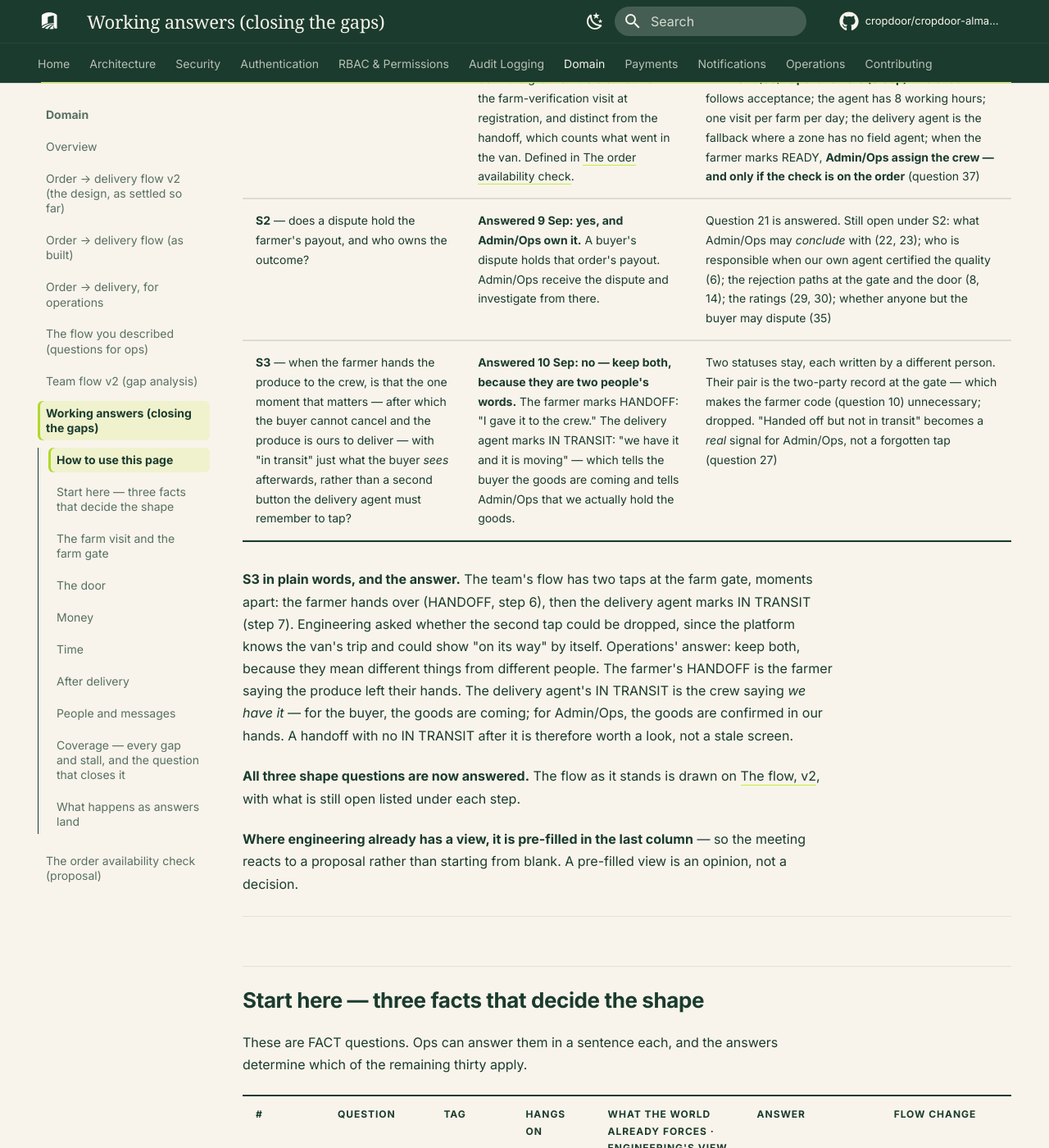
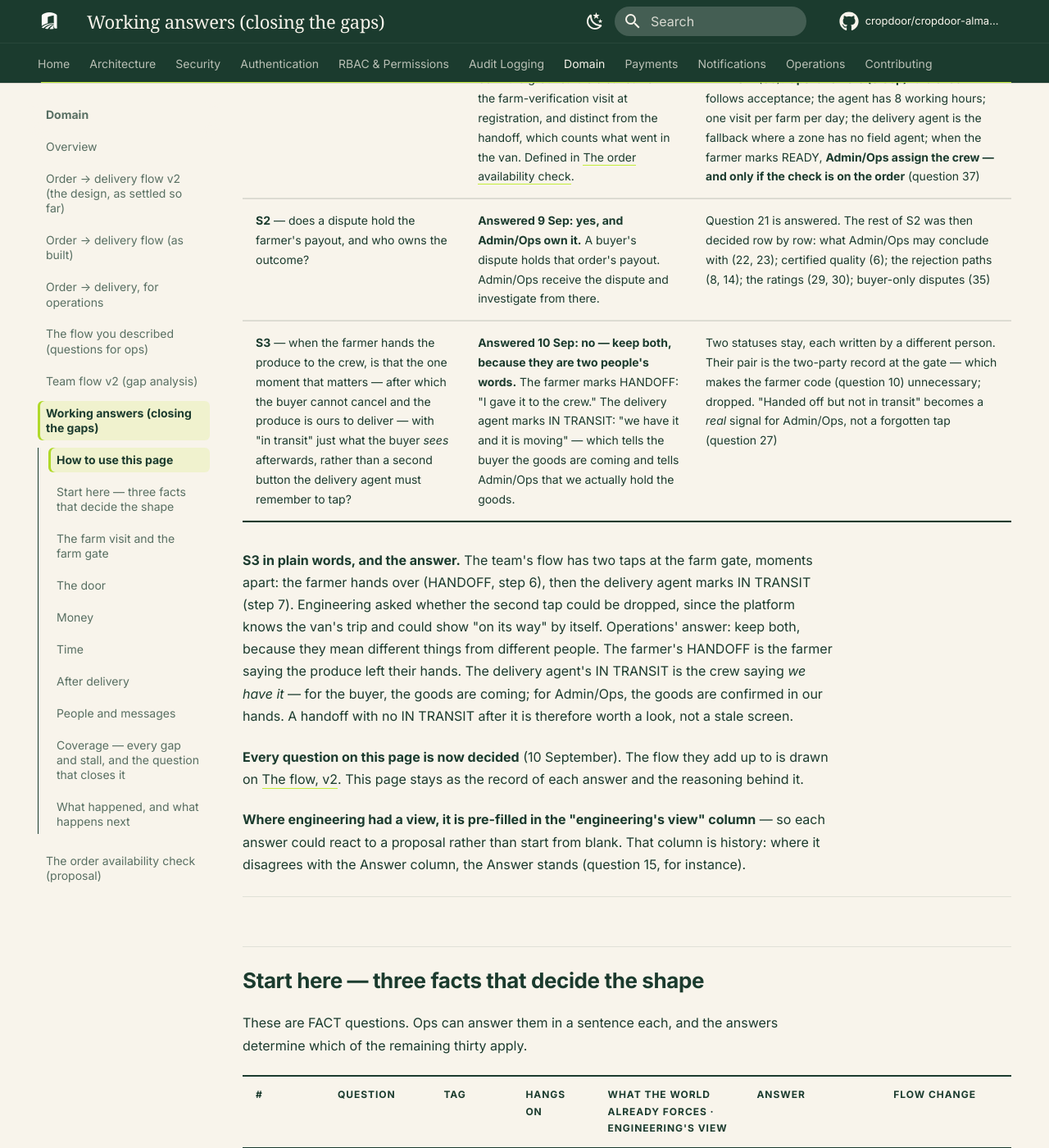
Before and after one commit to cropdoor/cropdoor-almanac, an MkDocs documentation site: the page built from docs/domain/order-delivery-flow-v2-working-answers.md, in a window 1280 px wide and 1400 px high, scrolled down 919 px. Shown: the whole window at 82% size. Built offline with MkDocs 1.6.1 and Material for MkDocs 9.7.7, drawn with Linux system fonts in a browser that asks for light colours; some web fonts are replaced; comment, search, counter and statistics services are not loaded; some of the changed text lies outside the part shown.

Commit message:
docs(domain): audit pass — pages agree with the decided flow
Fixes the contradictions a full read found: the crew gate accepts a
Short check the buyer accepted; question 14 no longer reads as open;
a dispute refund's bearer is Admin/Ops' call, never automatic; the text
list carries the failure and cancellation messages the page promises;
the two free-cancel exceptions sit under the windows table; no count
is typed at handoff (the crew takes all or nothing); the farmer code is
gone from Q1; the diagrams show could-not-check, cancel-free and the
cancellation windows, and payout no longer hangs on a rating.

```diff
--- a/docs/domain/order-delivery-flow-v2-working-answers.md
+++ b/docs/domain/order-delivery-flow-v2-working-answers.md
@@ -12,19 +12,19 @@ Every question is tagged by **who owns the answer**:
 | **POLICY** | A business rule we have to choose. | Leadership, with Operations |
 | **DESIGN** | How to build it, once the facts and policy are known. | Engineering proposes; the team confirms |
 
-And by **what it hangs on** — the three shape questions from the analysis. Answer those first; many rows below change or vanish depending on them.
+And by **what it hangs on** — the three shape questions from the analysis. They were answered first; several rows below changed because of them.
 
 | Shape question | If the answer is… | Then… |
 | --- | --- | --- |
 | **S1** — is the inspection of the packed crate, at the gate, once per farm? | **Answered 9 Sep: no.** The order visit is an *availability check before a crew is committed* — the produce may still be in the ground. It is distinct from the farm-verification visit at registration, and distinct from the handoff, which counts what went in the van. Defined in [The order availability check](order-availability-check.md). | Steps 3/4 and 6 stay separate, deliberately. The check is the promise, the handoff is the count — recorded by the farmer's own HANDOFF tap and the crew's IN TRANSIT (S3). **Ops' answers (9 Sep):** the check follows acceptance; the agent has 8 working hours; one visit per farm per day; the delivery agent is the fallback where a zone has no field agent; when the farmer marks READY, **Admin/Ops assign the crew — and only if the check is on the order** (question 37) |
-| **S2** — does a dispute hold the farmer's payout, and who owns the outcome? | **Answered 9 Sep: yes, and Admin/Ops own it.** A buyer's dispute holds that order's payout. Admin/Ops receive the dispute and investigate from there. | Question 21 is answered. Still open under S2: what Admin/Ops may *conclude* with (22, 23); who is responsible when our own agent certified the quality (6); the rejection paths at the gate and the door (8, 14); the ratings (29, 30); whether anyone but the buyer may dispute (35) |
+| **S2** — does a dispute hold the farmer's payout, and who owns the outcome? | **Answered 9 Sep: yes, and Admin/Ops own it.** A buyer's dispute holds that order's payout. Admin/Ops receive the dispute and investigate from there. | Question 21 is answered. The rest of S2 was then decided row by row: what Admin/Ops may conclude with (22, 23); certified quality (6); the rejection paths (8, 14); the ratings (29, 30); buyer-only disputes (35) |
 | **S3** — when the farmer hands the produce to the crew, is that the one moment that matters — after which the buyer cannot cancel and the produce is ours to deliver — with "in transit" just what the buyer *sees* afterwards, rather than a second button the delivery agent must remember to tap? | **Answered 10 Sep: no — keep both, because they are two people's words.** The farmer marks HANDOFF: "I gave it to the crew." The delivery agent marks IN TRANSIT: "we have it and it is moving" — which tells the buyer the goods are coming and tells Admin/Ops that we actually hold the goods. | Two statuses stay, each written by a different person. Their pair is the two-party record at the gate — which makes the farmer code (question 10) unnecessary; dropped. "Handed off but not in transit" becomes a *real* signal for Admin/Ops, not a forgotten tap (question 27) |
 
 **S3 in plain words, and the answer.** The team's flow has two taps at the farm gate, moments apart: the farmer hands over (HANDOFF, step 6), then the delivery agent marks IN TRANSIT (step 7). Engineering asked whether the second tap could be dropped, since the platform knows the van's trip and could show "on its way" by itself. Operations' answer: keep both, because they mean different things from different people. The farmer's HANDOFF is the farmer saying the produce left their hands. The delivery agent's IN TRANSIT is the crew saying *we have it* — for the buyer, the goods are coming; for Admin/Ops, the goods are confirmed in our hands. A handoff with no IN TRANSIT after it is therefore worth a look, not a stale screen.
 
-**All three shape questions are now answered.** The flow as it stands is drawn on [The flow, v2](order-delivery-flow-v2.md), with what is still open listed under each step.
+**Every question on this page is now decided** (10 September). The flow they add up to is drawn on [The flow, v2](order-delivery-flow-v2.md). This page stays as the record of each answer and the reasoning behind it.
 
-**Where engineering already has a view, it is pre-filled in the last column** — so the meeting reacts to a proposal rather than starting from blank. A pre-filled view is an opinion, not a decision.
+**Where engineering had a view, it is pre-filled in the "engineering's view" column** — so each answer could react to a proposal rather than start from blank. That column is history: where it disagrees with the Answer column, the Answer stands (question 15, for instance).
 
 ---
 
@@ -34,7 +34,7 @@ These are FACT questions. Ops can answer them in a sentence each, and the answer
 
 | # | Question | Tag | Hangs on | What the world already forces · engineering's view | **Answer** | Flow change |
 | --- | --- | --- | --- | --- | --- | --- |
-| 1 | When the field agent visits, are they looking at produce already picked and packed, or at what is still growing? | FACT | S1 | If standing crop: the inspection certifies nothing about the crate that goes in the van, and a second inspection at handoff is needed anyway. If the packed crate: the inspection *is* the handoff moment. | **Either.** The visit checks that the produce *exists, in the quantity and quality ordered*, and records its state (packed / harvested / ready to harvest / not ready). Readiness itself is the farmer's declaration — marking READY — not a date the agent writes down. It is not the crate inspection. | Step 3 is the availability check as defined on its own page; the handoff (step 6) counts what went in the van, with the farmer's code. The check is made within 8 working hours of acceptance |
+| 1 | When the field agent visits, are they looking at produce already picked and packed, or at what is still growing? | FACT | S1 | If standing crop: the inspection certifies nothing about the crate that goes in the van, and a second inspection at handoff is needed anyway. If the packed crate: the inspection *is* the handoff moment. | **Either.** The visit checks that the produce *exists, in the quantity and quality ordered*, and records its state (packed / harvested / ready to harvest / not ready). Readiness itself is the farmer's declaration — marking READY — not a date the agent writes down. It is not the crate inspection. | Step 3 is the availability check as defined on its own page; the handoff (step 6) is the farmer's HANDOFF and the crew's IN TRANSIT — no count is typed; the crew takes the whole order or nothing. The check is made within 8 working hours of acceptance |
 | 2 | Is the visit once per order, or once per farm on a collection day covering everything ready? How many farms can one agent inspect in a day? | FACT | S1 | Field agents are zone-based. Per-order visits do not scale past a handful of farms. **Proposal:** one visit per farm per collection day, submitting one check per accepted order at that farm. | **Answered 9 Sep (Ops): one visit per farm per day.** One check submitted per accepted order waiting at that farm | Step 3 is scheduled per farm per day, not per order. Admin/Ops see "accepted, awaiting check" by zone |
 | 9 | Do farmers ever bring produce to a shed or collection point rather than the van coming to the farm? If yes, who is present at that handoff? | FACT | S1, S3 | The model already has aggregation points — "the shed or warehouse within a zone where farmers bring produce a van cannot collect at the farm". If this happens, the farm-gate sign-off has a different signer, possibly no farmer. | **Answered 9 Sep: no — collection points are retired for now.** Every collection is at the farm gate, with the farmer or a farm member present. Deliberately simple; to be revisited once daily operations have taught us. | One geometry only: the van comes to the farm, and the farm-gate sign-off always has the farmer (or a farm member) as the signer. A farm the van cannot reach cannot be served for now, so van access — at verification and at the check — matters more |
 
@@ -42,7 +42,7 @@ These are FACT questions. Ops can answer them in a sentence each, and the answer
 
 | # | Question | Tag | Hangs on | Engineering's view | **Answer** | Flow change |
 | --- | --- | --- | --- | --- | --- | --- |
-| 3 | If the agent is at the farm anyway to inspect, why not make that visit the collection? What is gained by two trips? | POLICY | S1 (after 1, 2, 9) | **Collapse them** if 1 = packed crate. One farm-gate moment: farmer presents, agent inspects and receives, both sign. If 1 = standing crop, keep the early visit *but* as a per-farm-per-day act, not per order — and accept that the crate is inspected again at handoff. | **Two trips are deliberate.** What is gained: a crew is never sent for produce nobody has seen. The check follows acceptance; collection follows READY and Admin/Ops' assignment. Where a zone has no field agent, the delivery agent makes both in one visit (question 4). | Keep step 3 and step 6 as separate acts, even when one person does both. Accept a light count at handoff |
+| 3 | If the agent is at the farm anyway to inspect, why not make that visit the collection? What is gained by two trips? | POLICY | S1 (after 1, 2, 9) | **Collapse them** if 1 = packed crate. One farm-gate moment: farmer presents, agent inspects and receives, both sign. If 1 = standing crop, keep the early visit *but* as a per-farm-per-day act, not per order — and accept that the crate is inspected again at handoff. | **Two trips are deliberate.** What is gained: a crew is never sent for produce nobody has seen. The check follows acceptance; collection follows READY and Admin/Ops' assignment. Where a zone has no field agent, the delivery agent makes both in one visit (question 4). | Keep step 3 and step 6 as separate acts, even when one person does both. At handoff the crew looks, and takes all or nothing |
 
 ---
 
@@ -82,7 +82,7 @@ These are FACT questions. Ops can answer them in a sentence each, and the answer
 | 19 | Van breaks down, or we miss the date: farmer still paid? Buyer refunded the fee? Buyer's penalty waived if they cancel because we were late? | POLICY | S2 | Engineering's view: platform failure → farmer paid (they delivered to us), buyer refunded fee, penalty waived. It is our failure. | **Decided 10 Sep (CTO): no penalty when it is our fault.** The buyer is refunded in full, delivery fee included, if they cancel because we were late. | A cancellation flagged as our fault refunds everything; farmer's position on our failure stays open under S2 (a farmer who handed off did their part) |
 | 20 | When an agent collects cash, when and how does it reach us? How do we know at month-end which cash is still in agents' pockets? | FACT | — | Today cash is recorded as ours the moment the agent confirms. Whatever the real remittance is (daily to office, mobile money, bank) becomes a step with a record, so "collected" and "banked" are different facts. **After 32 (10 Sep):** agents are employees, so this is ordinary staff cash handling — the question is only *when and how* (end of day to the office? mobile money?). | **Decided 10 Sep (CTO): remitted at the end of each run day**, to the office or by mobile money to CropDoor's account, recorded per agent per day. Admin/Ops see cash outstanding per agent. | "Collected at the door" and "remitted" are two facts; a per-agent cash position is derived from them |
 | 21 | Does a complaint after delivery pause the farmer's payment? For how long? If already paid, do we take it back from their next sale? | POLICY | S2 | Engineering's view: **yes, an open dispute holds that order's payout**, and the payout clearance window should be at least the dispute window so an *undisputed* order clears exactly as the window closes. Clawback from future sales should be the exception, not the mechanism. | **Answered 9 Sep (S2): yes.** A buyer's dispute holds that order's payout; Admin/Ops receive it and investigate. Still open: for how long, and what happens if the farmer was already paid | The payout run skips any order with an open dispute; Admin/Ops' dispute queue is where it is released or resolved |
-| 22 | "Partial refund", "replacement", "goodwill credit" — what actually happens, who moves what money, who pays for a replacement delivery? | POLICY | S2 | None of these outcomes moves money today. Each needs a rail: partial refund = a refund of a stated amount; replacement = a new order at whose cost?; goodwill credit = a buyer balance we do not have. Pick which outcomes we actually offer. | **Decided 10 Sep (CTO): two outcomes only** — partial refund of a stated amount, or full refund. No replacement, no goodwill credit for now. | A dispute resolves to an amount (part or whole). Online: a refund from escrow, the farmer's payable reduced by the same. Cash: see 23 |
+| 22 | "Partial refund", "replacement", "goodwill credit" — what actually happens, who moves what money, who pays for a replacement delivery? | POLICY | S2 | None of these outcomes moves money today. Each needs a rail: partial refund = a refund of a stated amount; replacement = a new order at whose cost?; goodwill credit = a buyer balance we do not have. Pick which outcomes we actually offer. | **Decided 10 Sep (CTO): two outcomes only** — partial refund of a stated amount, or full refund. No replacement, no goodwill credit for now. | A dispute resolves to an amount (part or whole). Online: a refund from escrow. Who bears it — the farm's payable or our own revenue — is named in Admin/Ops' resolution, never automatic (6). Cash: see 23 |
 | 23 | A cash buyer wins a complaint — how do we pay them back? | POLICY | — | Needs a pay-to-buyer rail (mobile money) and an answer to "has the agent's cash even been banked". | **Decided 10 Sep (CTO): mobile money to the buyer's registered number**, through the transfer rail that pays farmers. | A pay-to-buyer transfer, reusing the payout rail; the cash was ours once remitted (20) |
 | 24 | Does a cancellation fee attract VAT or levies? What document does the buyer receive for it? | FACT | — | An accountant's question. The answer decides whether the penalty is one ledger line or two, and whether a credit note can carry it. | **Answered 10 Sep (CTO): no.** Farm produce does not attract taxes in Ghana today, so a cancellation fee does not either. Taxes are configurable by Admin/Ops (finance): a name, a description and a percentage — set in the platform, not in code. | The penalty is one ledger line. Tax types become rows Admin/Ops maintain — name, description, percentage — applied to what they are configured for; nothing about tax is fixed in code |
 | **36** | **Should cash-on-delivery orders require a deposit?** | POLICY | — | *Not asked before — engineering's proposal.* It is the only mechanism that makes a POD penalty enforceable, and it partly answers 17, 23 and the phantom-POD-buyer case. It also changes the buyer's experience. | **Decided 10 Sep (CTO): not now — kept in reserve.** A mobile-money deposit equal to the delivery fee at placement, added only if failed cash deliveries turn out to be common. | Nothing to build now. If added later, the deposit is the thing a cash-order penalty deducts from |
@@ -127,7 +127,7 @@ So we can see when we are done. A gap with no question was a hole in the analysi
 
 | Gap / stall from the analysis | Closed by |
 | --- | --- |
-| Buyer refuses at the door / absent | 12, 14 (mechanics: DELIVERY FAILED; policy open) |
+| Buyer refuses at the door / absent | 12, 14 (decided) |
 | POD buyer short or partial | 13 (answered: no hand-over; DELIVERY FAILED), 36 |
 | Cancellation between accepted and READY undefined | **34** |
 | Penalties one-sided | 18 |
@@ -146,7 +146,7 @@ So we can see when we are done. A gap with no question was a hole in the analysi
 | Dispute on a POD order | 23 (decided: mobile money to the buyer) |
 | Cancel/accept race | 28 |
 | Order stuck awaiting acceptance | 25 (decided: 24 h) |
-| Stuck awaiting the agent | 4, 34 |
+| Stuck awaiting the agent | 4, 34 (decided) |
 | READY, no crew | 26, 37 |
 | Van at the gate, no handoff | 8 (answered; COLLECTION FAILED) |
 | HANDOFF never IN_TRANSIT | S3 (kept as two taps — now a real signal), 27 |
@@ -159,8 +159,8 @@ So we can see when we are done. A gap with no question was a hole in the analysi
 | One person, three hats | 31 |
 | Phantom POD buyer | 17, **36** |
 
-## What happens as answers land
+## What happened, and what happens next
 
-1. Each answered row gets its **Flow change** filled in — "none", or the concrete edit to the flow.
-2. When S1, S2 and S3 are answered, the flow is **redrawn wholesale** on the [questions page](order-delivery-flow-v2-questions.md), and the remaining rows are re-read against the new shape — some will no longer apply.
-3. When every row is answered or explicitly deferred, the flow is final, and the build plan is written from it. Not before.
+1. Each row got its **Flow change** filled in as it was answered.
+2. When S1, S2 and S3 were answered, the flow was redrawn wholesale on [The flow, v2](order-delivery-flow-v2.md), and the remaining rows re-read against it.
+3. Every row is now answered. The flow is final, and the build plan is written from it — not from this page, and not from today's code.
```
Also changed, not shown: other parts of docs/domain/order-delivery-flow-v2-working-answers.md (+2 -2 lines), docs/domain/order-availability-check.md (+7 -6 lines), docs/domain/order-delivery-flow-v2-gap-analysis.md (+5 -2 lines), docs/domain/order-delivery-flow-v2-questions.md (+6 -3 lines), docs/domain/order-delivery-flow-v2.md (+15 -8 lines).
